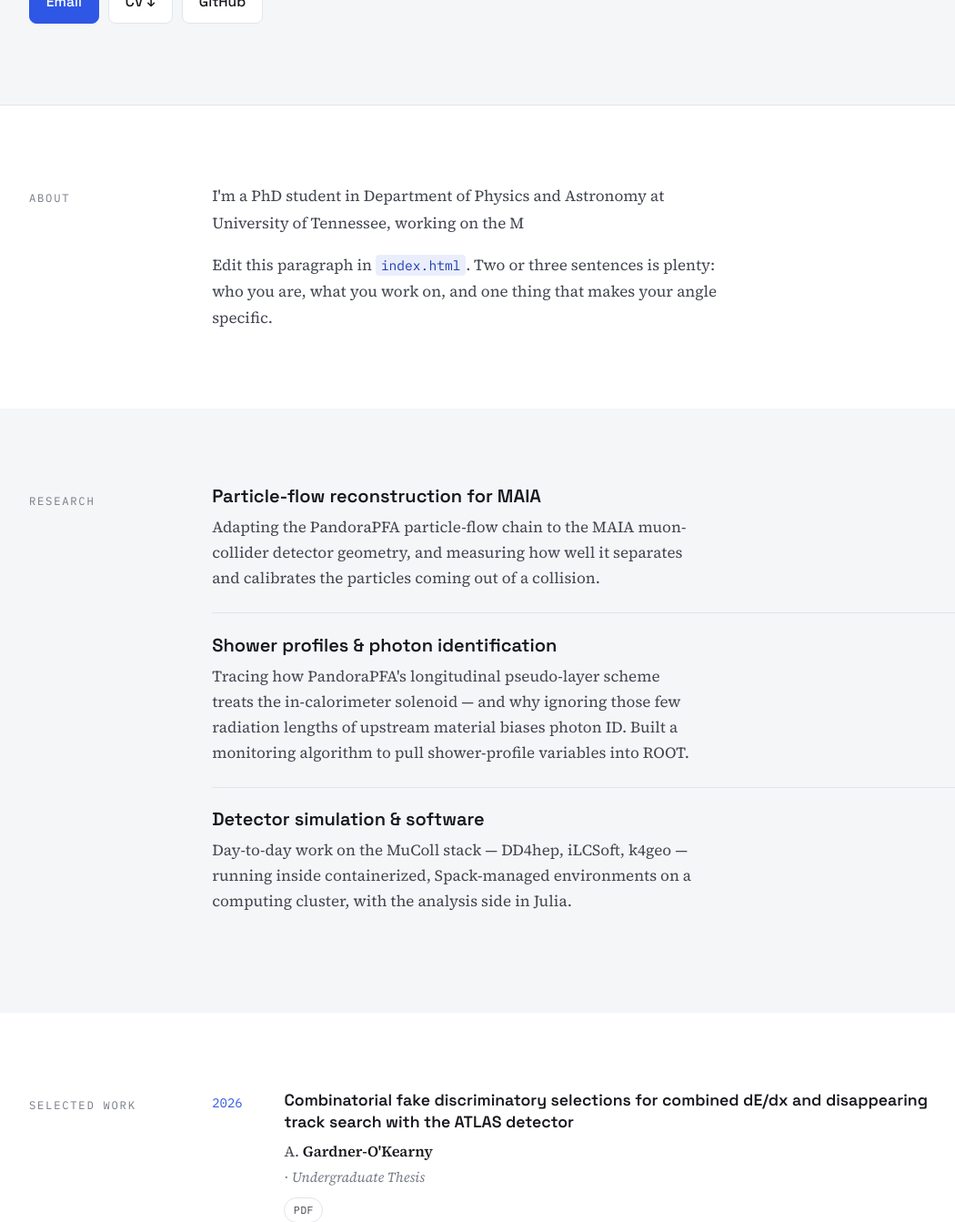
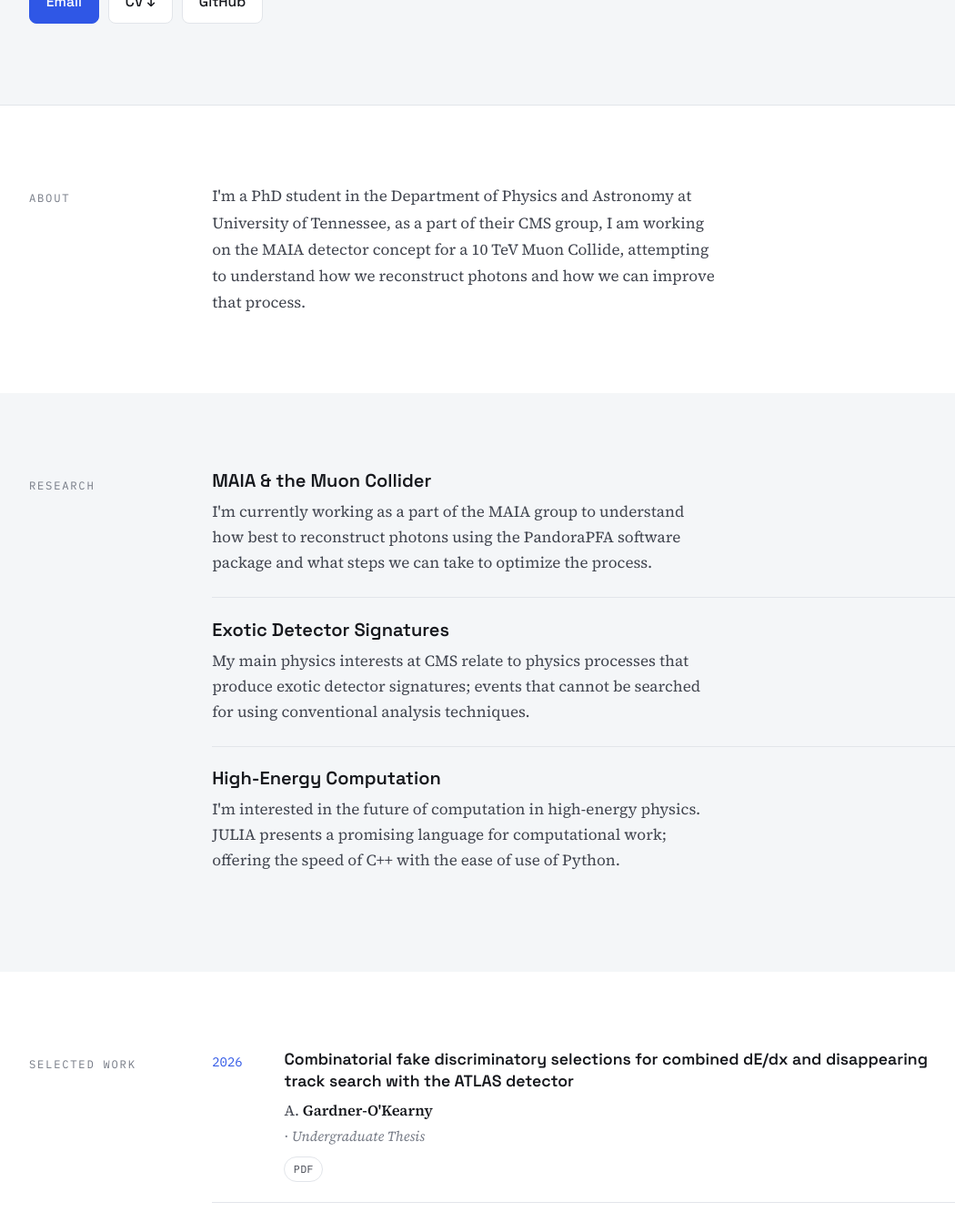
Before and after one commit to aidangardnerokearny/aidangardnerokearny.github.io, a Jekyll site: the page built from index.html, in a window 1280 px wide and 1400 px high, scrolled down 483 px, cut to the strip 57-1400 px from the top of the window. Shown: the whole strip at 91% size, without its empty margins (92-1142 px from the left). Built offline with Jekyll 4.4.1, drawn with Linux system fonts in a browser that asks for light colours.

Commit message:
Fixing my index.html

```diff
--- a/index.html
+++ b/index.html
@@ -32,11 +32,9 @@ layout: default
     <p class="section__label">About</p>
     <div class="prose">
       <p>
-        I'm a PhD student in {{ site.institution }} at {{ site.university }}, working on the M
-      </p>
-      <p>
-        Edit this paragraph in <code>index.html</code>. Two or three sentences is plenty:
-        who you are, what you work on, and one thing that makes your angle specific.
+        I'm a PhD student in the {{ site.institution }} at {{ site.university }}, as a part of their CMS group,
+        I am working on the MAIA detector concept for a 10 TeV Muon Collide, attempting to understand how we reconstruct
+        photons and how we can improve that process.
       </p>
     </div>
   </div>
@@ -49,29 +47,29 @@ layout: default
     <div class="research">
 
       <article class="research__item">
-        <h3>Particle-flow reconstruction for MAIA</h3>
+        <h3>MAIA &amp; the Muon Collider</h3>
         <p>
-          Adapting the PandoraPFA particle-flow chain to the MAIA muon-collider detector
-          geometry, and measuring how well it separates and calibrates the particles coming
-          out of a collision.
+          I'm currently working as a part of the MAIA group to understand how best to
+          reconstruct photons using the PandoraPFA software package and what steps
+          we can take to optimize the process.
         </p>
       </article>
 
       <article class="research__item">
-        <h3>Shower profiles &amp; photon identification</h3>
+        <h3>Exotic Detector Signatures</h3>
         <p>
-          Tracing how PandoraPFA's longitudinal pseudo-layer scheme treats the in-calorimeter
-          solenoid — and why ignoring those few radiation lengths of upstream material biases
-          photon ID. Built a monitoring algorithm to pull shower-profile variables into ROOT.
+          My main physics interests at CMS relate to physics processes that
+          produce exotic detector signatures; events that cannot be searched
+          for using conventional analysis techniques.
         </p>
       </article>
 
       <article class="research__item">
-        <h3>Detector simulation &amp; software</h3>
+        <h3>High-Energy Computation</h3>
         <p>
-          Day-to-day work on the MuColl stack — DD4hep, iLCSoft, k4geo — running inside
-          containerized, Spack-managed environments on a computing cluster, with the
-          analysis side in Julia.
+          I'm interested in the future of computation in high-energy physics.
+          JULIA presents a promising language for computational work; offering
+          the speed of C++ with the ease of use of Python.
         </p>
       </article>
 
```
